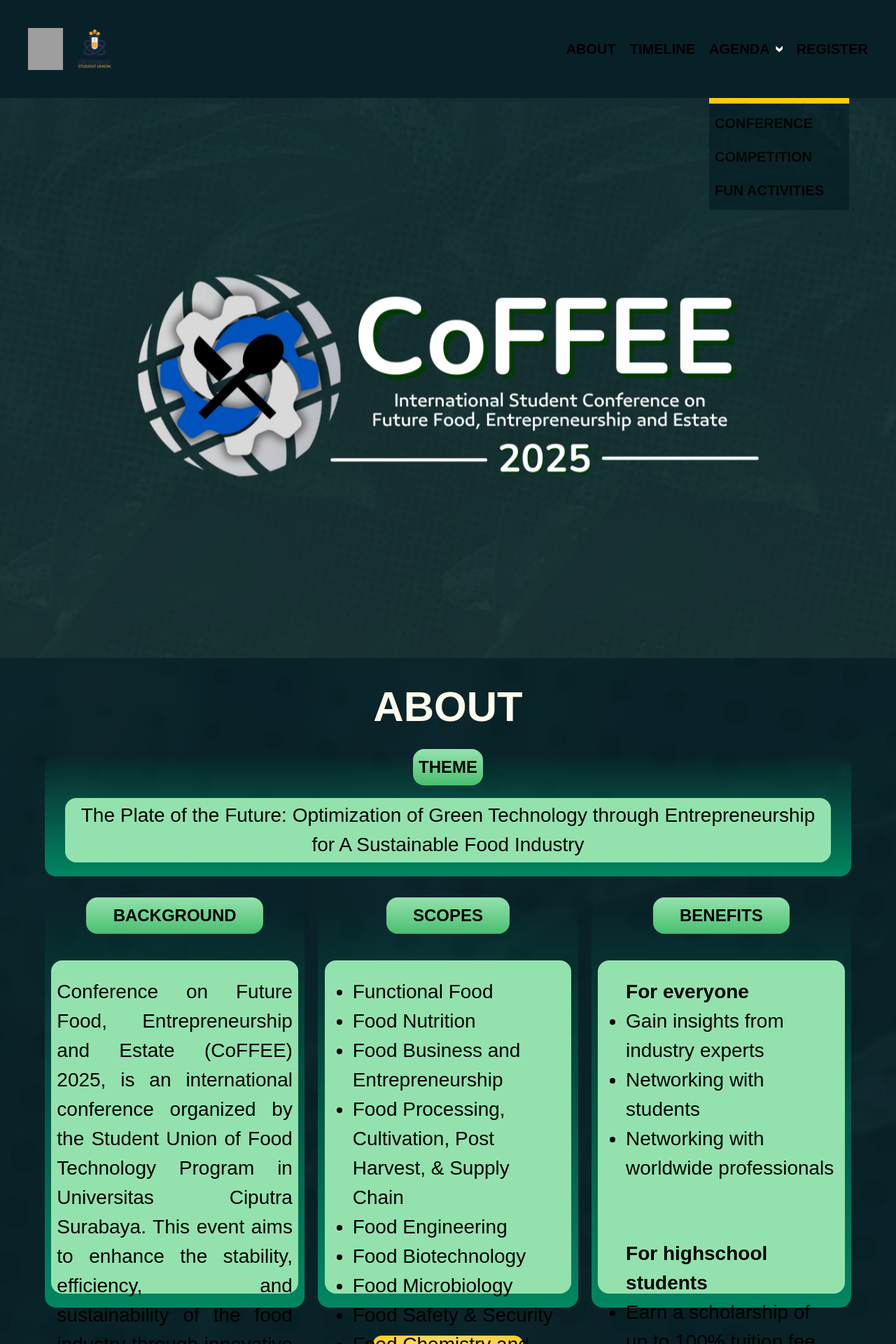
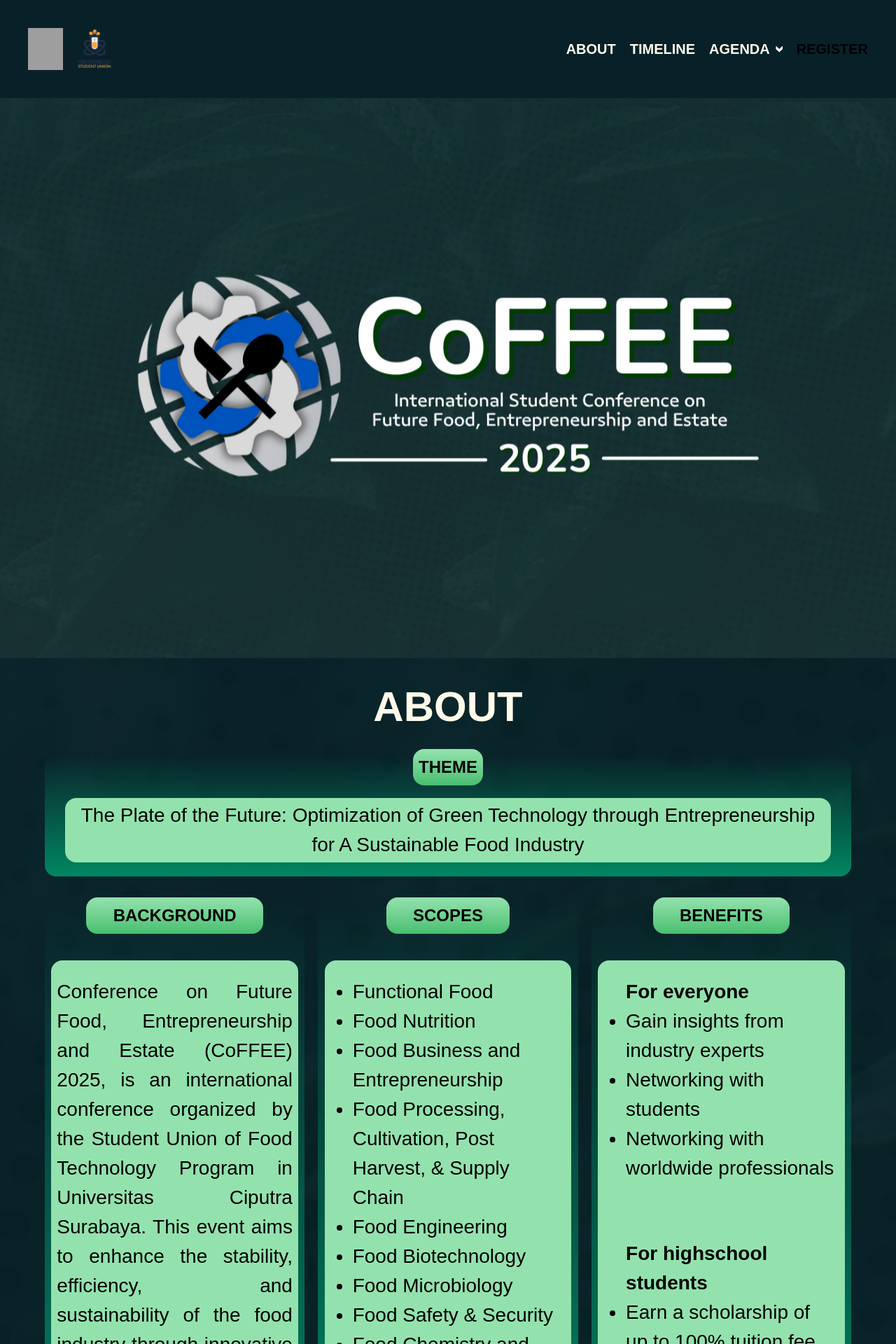
Before and after one commit to UCYenyen/Coffee2025, a Next.js app: page / in a window 1280 px wide. Shown: the top 1920 px of the page at 70% size. Built offline with nearby package versions, Linux system fonts and the light colour scheme; grey boxes are pictures that could not be loaded.

Commit message:
Responsiveness all fix

```diff
--- a/src/app/navbar.tsx
+++ b/src/app/navbar.tsx
@@ -16,17 +16,21 @@ export default function navbar() {
           <div className="bg-slate-50 w-10 h-2"></div>
         </div>
         <ul className="gap-5 hidden sm:flex md:flex lg:flex xl:flex">
-            <li><a href="#About" className="font-semibold text-xl">ABOUT</a></li>
-            <li><a href="#Timeline" className="font-semibold text-xl">TIMELINE</a></li>
-            <li><a href="" className="relative font-semibold flex gap-2 text-xl">AGENDA <Image src={ArrowDown} width={10} height={10} alt="Coffee Logo"/> {}
-                <div className="absolute top-[300%] w-[12.5rem] bg-[#082128] border-solid border-t-8 border-t-[#FFCC00] h-[10rem]">
-                  <ul className="flex flex-col gap-5 ml-2 justify-center h-full">
-                    <li><a href="">CONFERENCE</a></li>
-                    <li><a href="">COMPETITION</a></li>
-                    <li><a href="">FUN ACTIVITIES</a></li>
-                  </ul>
+            <li><a href="#About" className="font-semibold text-xl text-amber-50">ABOUT</a></li>
+            <li><a href="#Timeline" className="font-semibold text-xl text-amber-50">TIMELINE</a></li>
+            <li className="group cursor-pointer"><div className="relative font-semibold flex gap-2 text-xl text-amber-50">AGENDA
+                <div className="hidden pointer-none hoverlocation w-30 h-60 z-10 absolute group-hover:flex">
+                  <div className="hidden mt-21 w-50 h-39"></div>
+                  <div className="absolute hidden top-[35%] w-[12.5rem] bg-[#082128] border-solid border-t-8 border-t-[#FFCC00] h-[10rem] group-hover:flex">
+                    <ul className="flex flex-col gap-5 ml-2 justify-center h-full text-amber-50 drop-shadow-xl">
+                      <li><a href="#Conference">CONFERENCE</a></li>
+                      <li><a href="#Competition">COMPETITION</a></li>
+                      <li><a href="">FUN ACTIVITIES</a></li>
+                    </ul>
+                  </div>
                 </div>
-                </a>
+              <Image src={ArrowDown} width={10} height={10} alt="Coffee Logo"/> {}
+                </div>
               </li>
             <li><a href="" className="font-semibold text-xl">REGISTER</a></li>
         </ul>
--- a/src/app/page.tsx
+++ b/src/app/page.tsx
@@ -47,8 +47,8 @@ export default function Home() {
             </div>
           </div>
 
-          <div className="3Bawahnya w-[100vw] h-auto flex flex-col justify-center items-center gap-[1.5vw] md:flex-row">
-            <div className="mt-10 relative flex justify-center h-[100%] w-[90vw] bg-gradient-to-b from-[#93e2af00] to-[#008761] rounded-2xl md:w-[29vw] sm:h-[72vh] md:h-[78vh] lg:h-[65vh] xl:h-[72vh]">
+          <div className="3Bawahnya w-[100vw] flex flex-col gap-[1.5vw] items-center justify-center sm:items-stretch md:flex-row">
+            <div className="mt-10 relative flex justify-center w-[90vw] bg-gradient-to-b from-[#93e2af00] to-[#008761] rounded-2xl md:w-[29vw]">
                 <div className="absolute top-[-10px] bg-gradient-to-b from-[#93E2AE] to-[#46BF6F] rounded-2xl">
                   <div className="">
                     <h1 className="text-[24px] pl-[3vw] pr-[3vw] sm:text-[24px] text-black font-semibold p-2 ">BACKGROUND</h1>
@@ -62,15 +62,14 @@ export default function Home() {
                   <br />
                 </div>
             </div>
-
-            <div className="mt-10 relative flex justify-center h-[100%] w-[90vw] bg-gradient-to-b from-[#93e2af00] to-[#008761] rounded-2xl md:w-[29vw] sm:h-[72vh] md:h-[78vh] lg:h-[65vh] xl:h-[72vh]">
+            <div className="mt-10 relative flex justify-center w-[90vw] bg-gradient-to-b from-[#93e2af00] to-[#008761] rounded-2xl md:w-[29vw]">
                 <div className="absolute top-[-10px] bg-gradient-to-b from-[#93E2AE] to-[#46BF6F] rounded-2xl">
                   <div className="">
                     <h1 className="text-[24px] pl-[3vw] pr-[3vw] sm:text-[24px] text-black font-semibold p-2">SCOPES</h1>
                   </div>
                 </div>
                 <div className="bg-[#93E2AE] rounded-2xl mt-20 mb-5 w-[95%]">
-                  <br />
+                <br />
                   <ul className=" text-left max-w-[85%] ml-10 text-black sm:text-[5px] md:text-[20px] lg:text-[24px] xl:text-[28px]">
                     <li className="list-disc">Functional Food</li>
                     <li className="list-disc">Food Nutrition</li>
@@ -85,14 +84,14 @@ export default function Home() {
                   <br />
                 </div>
               </div>
-              <div className="mt-10 relative flex justify-center h-[100%] w-[90vw] bg-gradient-to-b from-[#93e2af00] to-[#008761] rounded-2xl md:w-[29vw] sm:h-[72vh] md:h-[78vh] lg:h-[65vh] xl:h-[72vh]">
+              <div className="mt-10 relative flex justify-center w-[90vw] bg-gradient-to-b from-[#93e2af00] to-[#008761] rounded-2xl md:w-[29vw]">
                 <div className="absolute top-[-10px] bg-gradient-to-b from-[#93E2AE] to-[#46BF6F] rounded-2xl">
                   <div className="">
                     <h1 className="text-[24px] pl-[3vw] pr-[3vw] sm:text-[24px] text-black font-semibold p-2">BENEFITS</h1>
                   </div>
                 </div>
                 <div className="bg-[#93E2AE] rounded-2xl mt-20 mb-5 w-[95%]">
-                  <br />
+                <br />
                   <p className="font-semibold text-left ml-10 max-w-[100%] text-black sm:text-[5px] md:text-[20px] lg:text-[24px] xl:text-[28px]">
                     For everyone
                   </p>
@@ -123,103 +122,94 @@ export default function Home() {
           </div>
 
           <h1 className="text-center text-5xl font-semibold mt-20 text-amber-50 md:text-6xl">CONFERENCE</h1>
-          <div id="Conference" className="Conference w-[100vw] h-auto flex flex-col justify-center items-center gap-[1.5vw] md:flex-row">
-            <div className="mt-10 relative flex justify-center h-[65vh] w-[90vw] bg-gradient-to-b from-[#93e2af00] to-[#008761] rounded-2xl md:w-[29vw] sm:h-[65vh] md:h-[70vh] lg:h-[75vh] xl:h-[80vh]">
+          <div id="Conference" className="Conference w-[100vw] flex flex-col items-center justify-center sm:items-stretch md:flex-row gap-[1.5vw]">
+            <div className="mt-10 relative flex justify-center w-[90vw] bg-gradient-to-b from-[#93e2af00] to-[#008761] rounded-2xl md:w-[29vw]">
                   <div className="absolute top-[-10px] bg-gradient-to-b from-[#93E2AE] to-[#46BF6F] rounded-2xl">
                     <div className="">
                       <h1 className="text-[24px] pl-[3vw] pr-[3vw] sm:text-[24px] text-black font-semibold p-2">SPEAKER 1</h1>
                     </div>
                   </div>
                   <div className="flex flex-col items-center bg-[#93e2af00] rounded-2xl mt-20 mb-5 w-[95%]">
-                    <br />
                     <div className="flex justify-center w-full">
                       <Image className="w-[90%]" src={ConferenceSpeaker1} alt="Speaker1" />
                     </div>
-                    <p className="mt-5 text-center font-bold max-w-[70%] text-[20px] pl-2 pr-2 sm:text-[5px] md:text-[20px] lg:text-[24px] xl:text-[28px]">
+                    <p className="mt-5 text-center font-bold max-w-[90%] text-[20px] pl-2 pr-2 sm:text-[5px] md:text-[20px] lg:text-[24px] xl:text-[28px]">
                     Muliasari Kartikawati, S.TP., M.Sc., Ph.D.
                     </p>
-                    <p className="mt-5 text-center font-bold max-w-[70%] text-[20px] pl-2 pr-2 sm:text-[5px] md:text-[20px] lg:text-[24px] xl:text-[28px]">
+                    <p className="mt-5 text-center font-bold max-w-[100%] text-[20px] pl-2 pr-2 sm:text-[5px] md:text-[20px] lg:text-[24px] xl:text-[28px]">
                     Universitas Ciputra Surabaya, Indonesia
                     </p>
-                    <br />
                   </div>
             </div>
-            <div className="mt-10 relative flex justify-center h-[65vh] w-[90vw] bg-gradient-to-b from-[#93e2af00] to-[#008761] rounded-2xl md:w-[29vw] sm:h-[65vh] md:h-[70vh] lg:h-[75vh] xl:h-[80vh]">
+            <div className="mt-10 relative flex justify-center w-[90vw] bg-gradient-to-b from-[#93e2af00] to-[#008761] rounded-2xl md:w-[29vw]">
                   <div className="absolute top-[-10px] bg-gradient-to-b from-[#93E2AE] to-[#46BF6F] rounded-2xl">
                     <div className="">
                       <h1 className="text-[24px] pl-[3vw] pr-[3vw] sm:text-[24px] text-black font-semibold p-2">SPEAKER 2</h1>
                     </div>
                   </div>
                   <div className="flex flex-col items-center bg-[#93e2af00] rounded-2xl mt-20 mb-5 w-[95%]">
-                    <br />
                     <div className="flex justify-center w-full">
                       <Image className="w-[90%]" src={ConferenceSpeaker2} alt="Speaker1" />
                     </div>
                     <p className="mt-5 text-center font-bold max-w-[70%] text-[20px] pl-2 pr-2 sm:text-[5px] md:text-[20px] lg:text-[24px] xl:text-[28px]">
                     MuliasaAssoc. Prof. Mito Kokawa, Ph.D.
                     </p>
-                    <p className="mt-5 text-center font-bold max-w-[70%] text-[20px] pl-2 pr-2 sm:text-[5px] md:text-[20px] lg:text-[24px] xl:text-[28px]">
+                    <p className="mt-5 text-center font-bold max-w-[100%] text-[20px] pl-2 pr-2 sm:text-[5px] md:text-[20px] lg:text-[24px] xl:text-[28px]">
                     Tsukuba University, Japan
                     </p>
-                    <br />
                   </div>
             </div>
           </div>
 
           <h1 className="text-center text-5xl font-semibold mt-20 md:text-6xl">CEO TALK</h1>
-          <div id="Conference" className="Conference w-[100vw] h-auto flex flex-col justify-center items-center gap-[1.5vw] md:flex-row">
-            <div className="mt-10 relative flex justify-center h-[65vh] w-[90vw] bg-gradient-to-b from-[#93e2af00] to-[#008761] rounded-2xl md:w-[29vw] sm:h-[65vh] md:h-[70vh] lg:h-[75vh] xl:h-[80vh]">
+          <div id="CEOTalk" className="Conference w-[100vw] flex flex-col items-center justify-center sm:items-stretch md:flex-row gap-[1.5vw]">
+            <div className="mt-10 relative flex justify-center w-[90vw] bg-gradient-to-b from-[#93e2af00] to-[#008761] rounded-2xl md:w-[29vw]">
                   <div className="absolute top-[-10px] bg-gradient-to-b from-[#93E2AE] to-[#46BF6F] rounded-2xl">
                     <div className="">
                       <h1 className="text-[24px] pl-[3vw] pr-[3vw] sm:text-[24px] text-black font-semibold p-2">SPEAKER 1</h1>
                     </div>
                   </div>
                   <div className="flex flex-col items-center bg-[#93e2af00] rounded-2xl mt-20 mb-5 w-[95%]">
-                    <br />
                     <div className="flex justify-center w-full">
                       <Image className="w-[90%]" src={CEO1} alt="Speaker1" />
                     </div>
                     <p className="mt-5 text-center font-bold max-w-[80%] text-[20px] pl-2 pr-2 sm:text-[5px] md:text-[20px] lg:text-[24px] xl:text-[28px]">
                     A.A. Raka Bagus Vinaya
                     </p>
-                    <p className="mt-5 text-center font-bold max-w-[70%] text-[20px] pl-2 pr-2 sm:text-[5px] md:text-[20px] lg:text-[24px] xl:text-[28px]">
+                    <p className="mt-5 text-center font-bold max-w-[90%] text-[20px] pl-2 pr-2 sm:text-[5px] md:text-[20px] lg:text-[24px] xl:text-[28px]">
                     CEO & Owner of Ladang Lima
                     </p>
-                    <br />
                   </div>
             </div>
-            <div className="mt-10 relative flex justify-center h-[65vh] w-[90vw] bg-gradient-to-b from-[#93e2af00] to-[#008761] rounded-2xl md:w-[29vw] sm:h-[65vh] md:h-[70vh] lg:h-[75vh] xl:h-[80vh]">
+            <div className="mt-10 relative flex justify-center w-[90vw] bg-gradient-to-b from-[#93e2af00] to-[#008761] rounded-2xl md:w-[29vw]">
                   <div className="absolute top-[-10px] bg-gradient-to-b from-[#93E2AE] to-[#46BF6F] rounded-2xl">
                     <div className="">
                       <h1 className="text-[24px] pl-[3vw] pr-[3vw] sm:text-[24px] text-black font-semibold p-2">SPEAKER 2</h1>
                     </div>
                   </div>
                   <div className="flex flex-col items-center bg-[#93e2af00] rounded-2xl mt-20 mb-5 w-[95%]">
-                    <br />
                     <div className="flex justify-center w-full">
                       <Image className="w-[90%]" src={CEO2} alt="Speaker1" />
                     </div>
                     <p className="mt-5 text-center font-bold max-w-[70%] text-[20px] pl-2 pr-2 sm:text-[5px] md:text-[20px] lg:text-[24px] xl:text-[28px]">
                     Jamie Najmi Misbah
                     </p>
-                    <p className="mt-5 text-center font-bold max-w-[70%] text-[20px] pl-2 pr-2 sm:text-[5px] md:text-[20px] lg:text-[24px] xl:text-[28px]">
+                    <p className="mt-5 text-center font-bold max-w-[90%] text-[20px] pl-2 pr-2 sm:text-[5px] md:text-[20px] lg:text-[24px] xl:text-[28px]">
                     CEO of Mazaraat Artisan Cheese
                     </p>
-                    <br />
                   </div>
             </div>
           </div>
 
           <h1 className="text-center text-5xl font-semibold mt-20 text-amber-50 md:text-6xl">COMPETITION</h1>
-          <div id="CEOTalk" className="CEOTalk w-[100vw] h-auto flex flex-col justify-center items-center gap-[1.5vw] md:flex-row">
-            <div className="mt-10 relative flex justify-center h-[100%] w-[90vw] bg-gradient-to-b from-[#5ce88d00] to-[#008761] rounded-2xl md:w-[29vw]">
+          <div id="Competition" className="Competition w-[100vw] flex flex-col items-center justify-center sm:items-stretch md:flex-row gap-[1.5vw]">
+            <div className="mt-10 relative flex justify-center w-[90vw] bg-gradient-to-b from-[#5ce88d00] to-[#008761] rounded-2xl md:w-[29vw]">
                   <div className="absolute top-[-10px] bg-gradient-to-b from-[#93E2AE] to-[#46BF6F] rounded-2xl">
                     <div className="">
                       <h1 className="text-[24px] pl-[3vw] pr-[3vw] sm:text-[24px] text-black font-semibold p-2">SPEAKER 1</h1>
                     </div>
                   </div>
                   <div className="flex flex-col items-center bg-[#93e2af00] rounded-2xl mt-20 mb-5 w-[95%]">
-                    <br />
                     <div className="flex justify-center w-full">
                       <Image className="w-[90%]" src={paper} alt="Speaker1" />
                     </div>
@@ -229,17 +219,15 @@ export default function Home() {
                     <a href="" className="mt-5 text-center font-bold max-w-[70%] text-card-yellow text-[20px] pl-2 pr-2 sm:text-[5px] md:text-[20px] lg:text-[24px] xl:text-[28px]">
                     Read More
                     </a>
-                    <br />
                   </div>
             </div>
-            <div className="mt-10 relative flex justify-center h-[100%] w-[90vw] bg-gradient-to-b from-[#5ce88d00] to-[#008761] rounded-2xl md:w-[29vw]">
+            <div className="mt-10 relative flex justify-center w-[90vw] bg-gradient-to-b from-[#5ce88d00] to-[#008761] rounded-2xl md:w-[29vw]">
                   <div className="absolute top-[-10px] bg-gradient-to-b from-[#93E2AE] to-[#46BF6F] rounded-2xl">
                     <div className="">
                       <h1 className="text-[24px] pl-[3vw] pr-[3vw] sm:text-[24px] text-black font-semibold p-2">SPEAKER 2</h1>
                     </div>
                   </div>
                   <div className="flex flex-col items-center bg-[#93e2af00] rounded-2xl mt-20 mb-5 w-[95%]">
-                    <br />
                     <div className="flex justify-center w-full">
                       <Image className="w-[90%]" src={poster} alt="Speaker1" />
                     </div>
@@ -249,7 +237,6 @@ export default function Home() {
                     <a href="" className="mt-5 text-center font-bold max-w-[70%] text-card-yellow text-[20px] pl-2 pr-2 sm:text-[5px] md:text-[20px] lg:text-[24px] xl:text-[28px]">
                     Read More
                     </a>
-                    <br />
                   </div>
             </div>
           </div>
```
